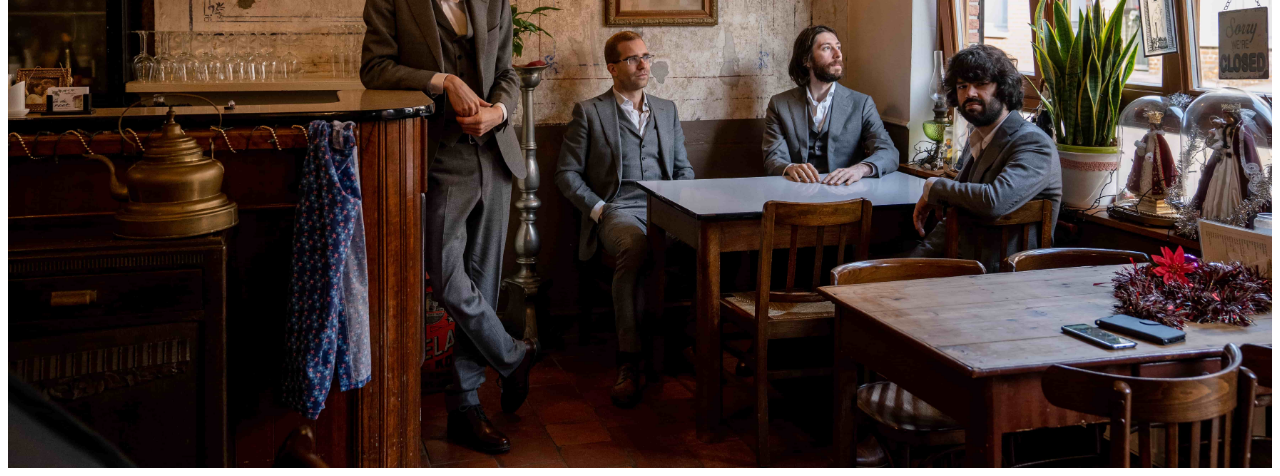
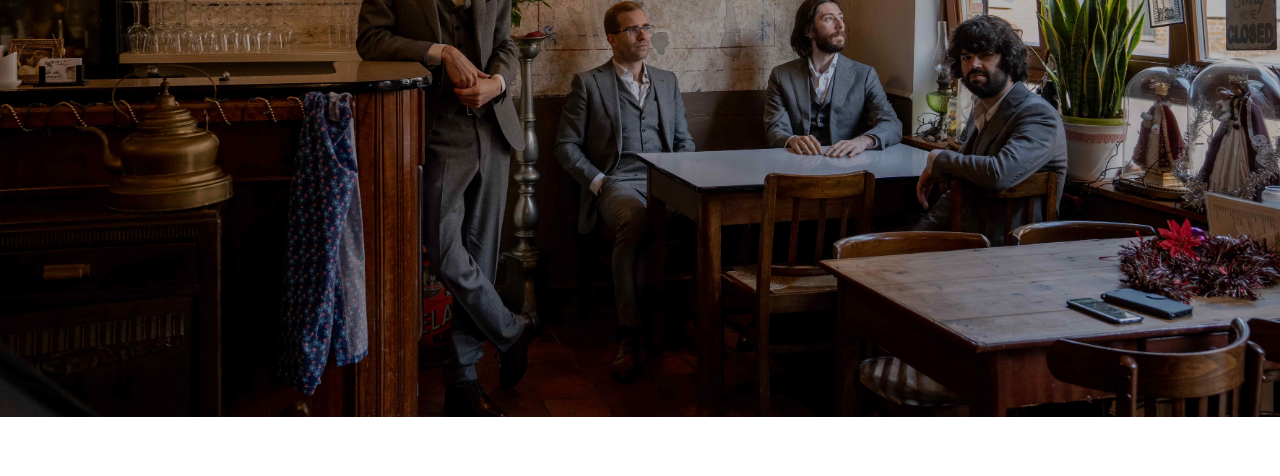
Before and after one commit to Boomstam/fouracesnew, a Gatsby site: page / in a window 1280 px wide. Shown: the part 383-859 px from the top of the page. After the commit the page ends 800 px from the top, so only its background shows below. Built offline with nearby package versions, Linux system fonts and the light colour scheme; Gatsby itself is replaced by a stand-in of ours.

Commit message:
add styles

```diff
--- a/src/pages/index.js
+++ b/src/pages/index.js
@@ -9,7 +9,10 @@ import styled from 'styled-components'
 
 const IndexPage = () => (
   <div>
-    <StaticImage src="../images/homeImage.jpg"/>
+    <StaticImage
+      src="../images/homeImage.jpg"
+      style={{ height: `100vh`, position: `absolute`, left: `0`, top: `0`, zIndex : `-1`, filter: `brightness(75%)` }}
+      alt="Four Aces Belgica"/>
     <HomeTitle>FOUR ACES</HomeTitle>
     <HomeSubTitle>Guitar Quartet</HomeSubTitle>
   </div>
```
